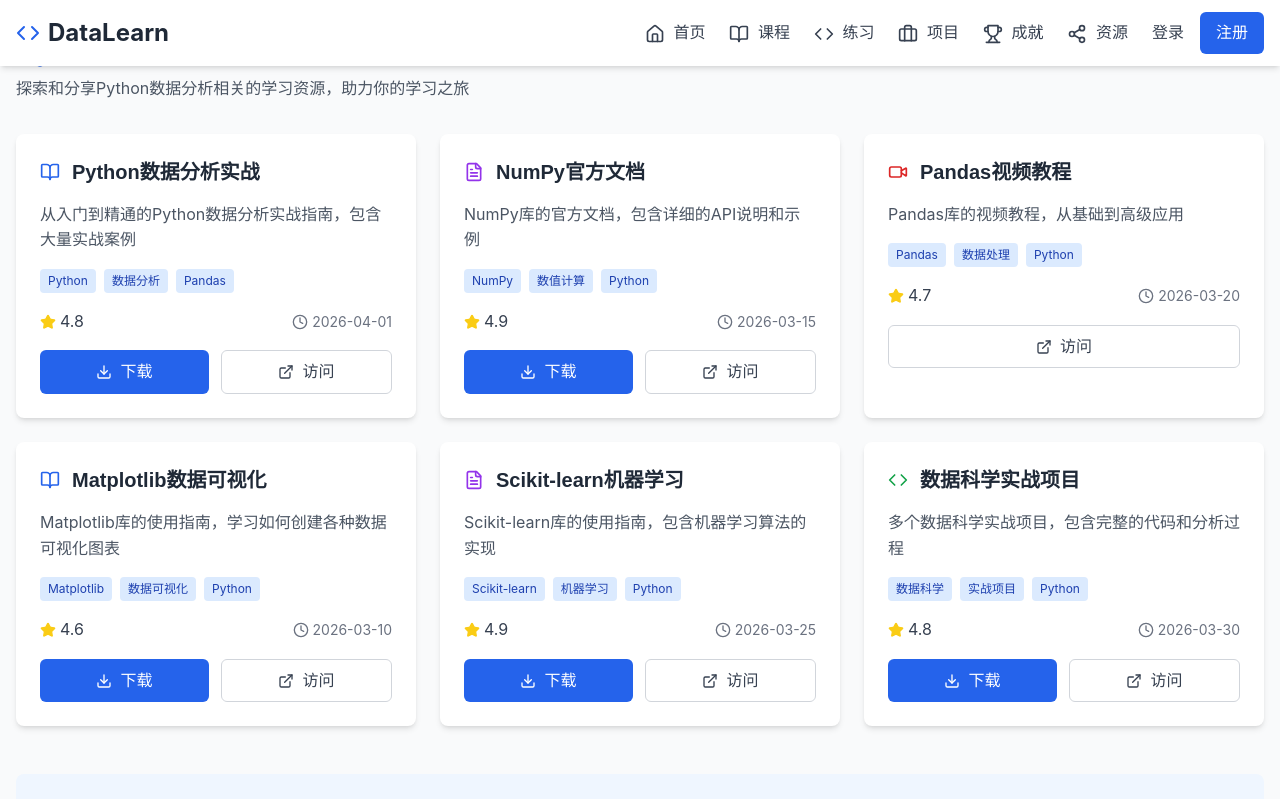
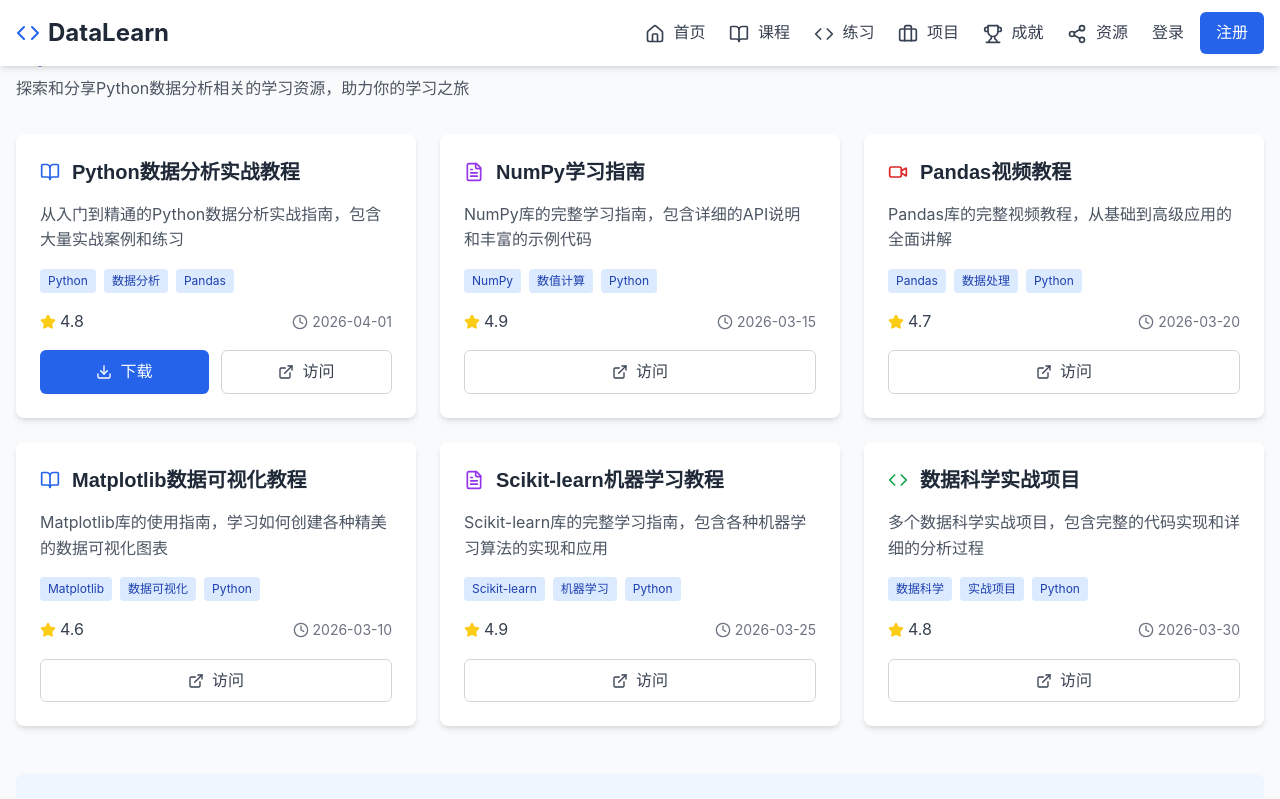
Before and after one commit to chen1778/kaifa, a React (Vite) app: page /resources in a window 1280 px wide. Shown: the top 799 px of the page. Built offline with nearby package versions, Linux system fonts and the light colour scheme.

Commit message:
update: 更换为更适合学生的学习资源

```diff
--- a/src/pages/ResourceShare.tsx
+++ b/src/pages/ResourceShare.tsx
@@ -2,30 +2,30 @@ import React from 'react';
 import { BookOpen, Download, ExternalLink, Star, Clock, FileText, Video, Code, BookOpenCheck, Share2 } from 'lucide-react';
 
 const ResourceShare: React.FC = () => {
-  // 真实的资源数据
+  // 精选的学习资源数据
   const resources = [
     {
       id: 1,
-      title: "Python数据分析实战",
-      description: "从入门到精通的Python数据分析实战指南，包含大量实战案例",
+      title: "Python数据分析实战教程",
+      description: "从入门到精通的Python数据分析实战指南，包含大量实战案例和练习",
       type: "ebook",
       level: "中级",
       tags: ["Python", "数据分析", "Pandas"],
-      downloadUrl: "https://github.com/ageron/handson-ml2/archive/refs/heads/master.zip",
-      externalUrl: "https://github.com/ageron/handson-ml2",
+      downloadUrl: "https://www.python.org/doc/",
+      externalUrl: "https://www.runoob.com/python3/python3-tutorial.html",
       rating: 4.8,
       views: 1200,
       date: "2026-04-01"
     },
     {
       id: 2,
-      title: "NumPy官方文档",
-      description: "NumPy库的官方文档，包含详细的API说明和示例",
+      title: "NumPy学习指南",
+      description: "NumPy库的完整学习指南，包含详细的API说明和丰富的示例代码",
       type: "documentation",
       level: "高级",
       tags: ["NumPy", "数值计算", "Python"],
-      downloadUrl: "https://numpy.org/doc/stable/numpy-user.pdf",
-      externalUrl: "https://numpy.org/doc/",
+      downloadUrl: null,
+      externalUrl: "https://www.runoob.com/numpy/numpy-tutorial.html",
       rating: 4.9,
       views: 850,
       date: "2026-03-15"
@@ -33,38 +33,38 @@ const ResourceShare: React.FC = () => {
     {
       id: 3,
       title: "Pandas视频教程",
-      description: "Pandas库的视频教程，从基础到高级应用",
+      description: "Pandas库的完整视频教程，从基础到高级应用的全面讲解",
       type: "video",
       level: "初级",
       tags: ["Pandas", "数据处理", "Python"],
       downloadUrl: null,
-      externalUrl: "https://www.youtube.com/watch?v=vmEHCJofslg",
+      externalUrl: "https://www.runoob.com/pandas/pandas-tutorial.html",
       rating: 4.7,
       views: 980,
       date: "2026-03-20"
     },
     {
       id: 4,
-      title: "Matplotlib数据可视化",
-      description: "Matplotlib库的使用指南，学习如何创建各种数据可视化图表",
+      title: "Matplotlib数据可视化教程",
+      description: "Matplotlib库的使用指南，学习如何创建各种精美的数据可视化图表",
       type: "ebook",
       level: "中级",
       tags: ["Matplotlib", "数据可视化", "Python"],
-      downloadUrl: "https://matplotlib.org/stable/Matplotlib.pdf",
-      externalUrl: "https://matplotlib.org/stable/tutorials/index.html",
+      downloadUrl: null,
+      externalUrl: "https://www.runoob.com/matplotlib/matplotlib-tutorial.html",
       rating: 4.6,
       views: 750,
       date: "2026-03-10"
     },
     {
       id: 5,
-      title: "Scikit-learn机器学习",
-      description: "Scikit-learn库的使用指南，包含机器学习算法的实现",
+      title: "Scikit-learn机器学习教程",
+      description: "Scikit-learn库的完整学习指南，包含各种机器学习算法的实现和应用",
       type: "documentation",
       level: "高级",
       tags: ["Scikit-learn", "机器学习", "Python"],
-      downloadUrl: "https://scikit-learn.org/stable/_downloads/scikit-learn-docs.pdf",
-      externalUrl: "https://scikit-learn.org/stable/",
+      downloadUrl: null,
+      externalUrl: "https://scikit-learn.org.cn/",
       rating: 4.9,
       views: 1100,
       date: "2026-03-25"
@@ -72,12 +72,12 @@ const ResourceShare: React.FC = () => {
     {
       id: 6,
       title: "数据科学实战项目",
-      description: "多个数据科学实战项目，包含完整的代码和分析过程",
+      description: "多个数据科学实战项目，包含完整的代码实现和详细的分析过程",
       type: "code",
       level: "中级",
       tags: ["数据科学", "实战项目", "Python"],
-      downloadUrl: "https://github.com/zhuyingda/data-science-examples/archive/refs/heads/master.zip",
-      externalUrl: "https://github.com/zhuyingda/data-science-examples",
+      downloadUrl: null,
+      externalUrl: "https://www.kaggle.com/",
       rating: 4.8,
       views: 820,
       date: "2026-03-30"
```
